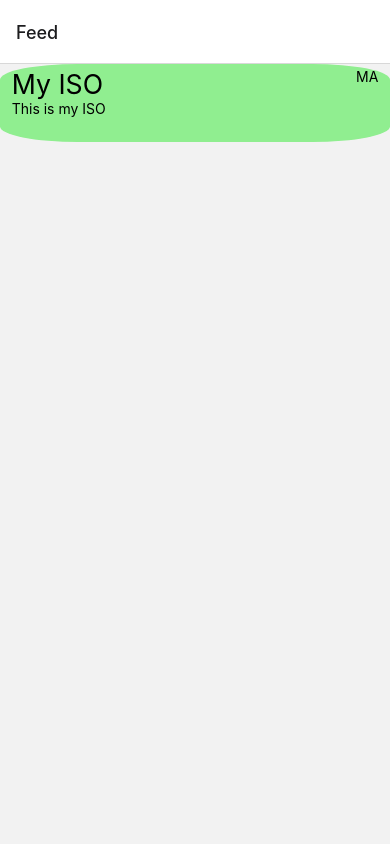
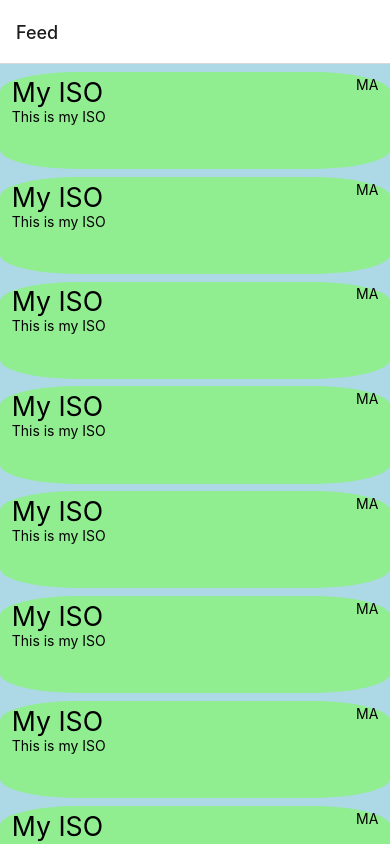
Before and after one commit to IonImpulse/HackMIT-2022, a React Native app in the folder ISO-frontend/iso-frontend/: screen /Feed in a window 390 px wide. Built offline with nearby package versions, Linux system fonts and the light colour scheme.

Commit message:
Added feed

```diff
--- a/ISO-frontend/iso-frontend/components/Request.js
+++ b/ISO-frontend/iso-frontend/components/Request.js
@@ -22,6 +22,7 @@ const styles = StyleSheet.create({
     paddingTop: '1%',
     paddingRight: '3%',
     borderRadius: '20%',
+    marginTop: '2%',
   },
   header: {
     display: 'flex',
--- a/ISO-frontend/iso-frontend/views/Feed.js
+++ b/ISO-frontend/iso-frontend/views/Feed.js
@@ -1,17 +1,37 @@
-import { Text, View, StyleSheet } from 'react-native';
+import { Text, View, StyleSheet, ScrollView, SafeAreaView, FlatList } from 'react-native';
 import Request from '../components/Request';
 
 const Feed = (props) => {
     return (
-        <View style={styles.container}>
-            <Request title="My ISO" location="MA">This is my ISO</Request>
+        <View style={{flex: 1}}>
+            <ScrollView style={styles.container}>
+                <Request title="My ISO" location="MA">This is my ISO</Request>
+                <Request title="My ISO" location="MA">This is my ISO</Request>
+                <Request title="My ISO" location="MA">This is my ISO</Request>
+                <Request title="My ISO" location="MA">This is my ISO</Request>
+                <Request title="My ISO" location="MA">This is my ISO</Request>
+                <Request title="My ISO" location="MA">This is my ISO</Request>
+                <Request title="My ISO" location="MA">This is my ISO</Request>
+                <Request title="My ISO" location="MA">This is my ISO</Request>
+                <Request title="My ISO" location="MA">This is my ISO</Request>
+                <Request title="My ISO" location="MA">This is my ISO</Request>
+                <Request title="My ISO" location="MA">This is my ISO</Request>
+                <Request title="My ISO" location="MA">This is my ISO</Request>
+                <Request title="My ISO" location="MA">This is my ISO</Request>
+                <Request title="My ISO" location="MA">This is my ISO</Request>
+                <Request title="My ISO" location="MA">This is my ISO</Request>
+                <Request title="My ISO" location="MA">This is my ISO</Request>
+            </ScrollView>
         </View>
     );
 }
 
 const styles = StyleSheet.create({
     container: {
-        height: "100%"
+        display: 'flex',
+        height: '100%',
+        flexDirection: 'column',
+        backgroundColor: "lightblue"
     }
 })
 
```
